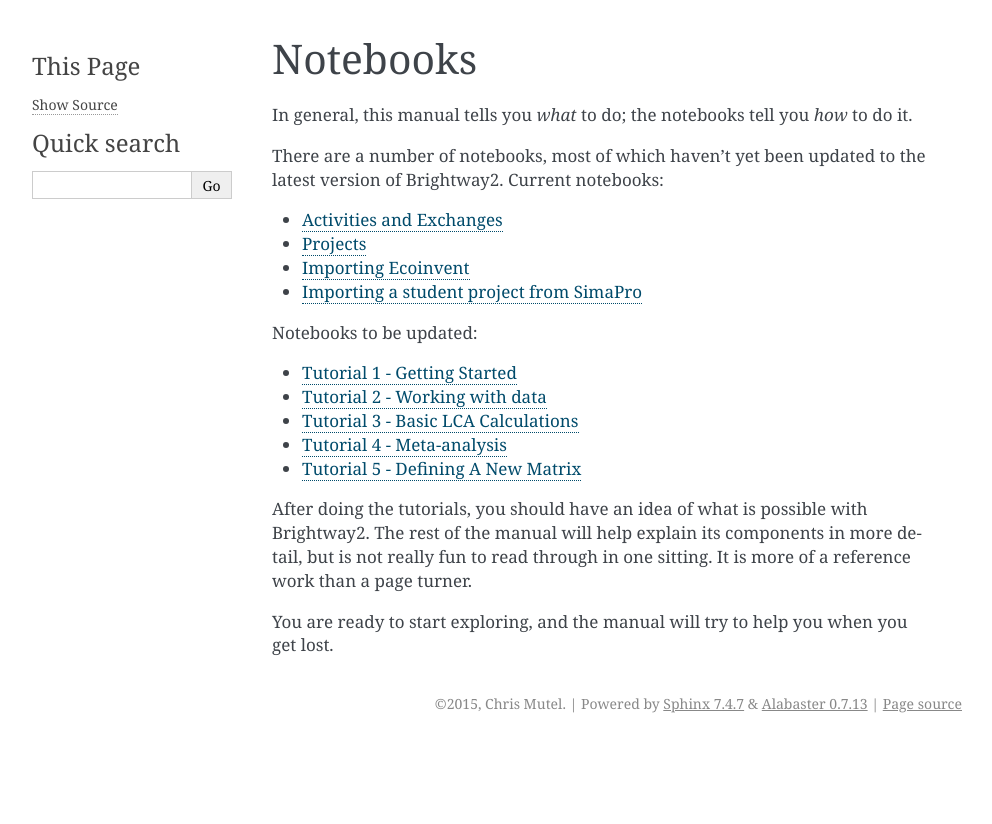
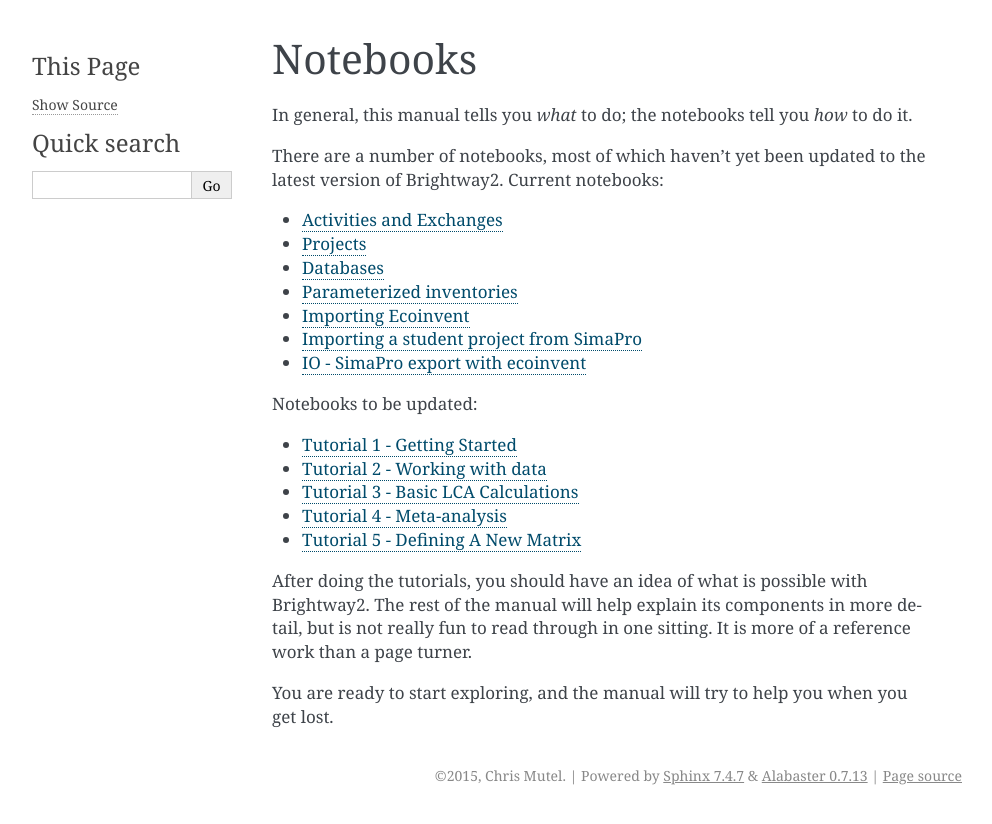
Before and after one commit to brightway-lca/brightway2, a Sphinx documentation site: the page built from docs/notebooks.rst, in a window 1280 px wide. Shown: the top 824 px of the page, without its empty margins (148-1140 px from the left). Built offline with Sphinx 7.4.7, drawn with Linux system fonts in a browser that asks for light colours.

Commit message:
Add parameterized inventories notebook

```diff
--- a/docs/notebooks.rst
+++ b/docs/notebooks.rst
@@ -9,9 +9,11 @@ There are a number of notebooks, most of which haven't yet been updated to the l
 
 * `Activities and Exchanges <http://nbviewer.ipython.org/urls/bitbucket.org/cmutel/brightway2/raw/2.0/notebooks/Activities%20and%20exchanges.ipynb>`__
 * `Projects <http://nbviewer.ipython.org/urls/bitbucket.org/cmutel/brightway2/raw/2.0/notebooks/Projects.ipynb>`__
+* `Databases <http://nbviewer.ipython.org/urls/bitbucket.org/cmutel/brightway2/raw/2.0/notebooks/Databases.ipynb>`__
+* `Parameterized inventories <http://nbviewer.ipython.org/urls/bitbucket.org/cmutel/brightway2/raw/2.0/notebooks/Parameterized%20inventories.ipynb>`__
 * `Importing Ecoinvent <http://nbviewer.ipython.org/urls/bitbucket.org/cmutel/brightway2/raw/2.0/notebooks/IO%20-%20importing%20Ecoinvent.ipynb>`__
 * `Importing a student project from SimaPro <http://nbviewer.ipython.org/urls/bitbucket.org/cmutel/brightway2/raw/2.0/notebooks/IO%20-%20student%20project%20SimaPro%20export.ipynb>`__
-
+* `IO - SimaPro export with ecoinvent <http://nbviewer.ipython.org/urls/bitbucket.org/cmutel/brightway2/raw/2.0/notebooks/IO%20-%20SimaPro%20export%20with%20ecoinvent.ipynb>`__
 
 Notebooks to be updated:
 
```
Also changed, not shown: 1 other file.
